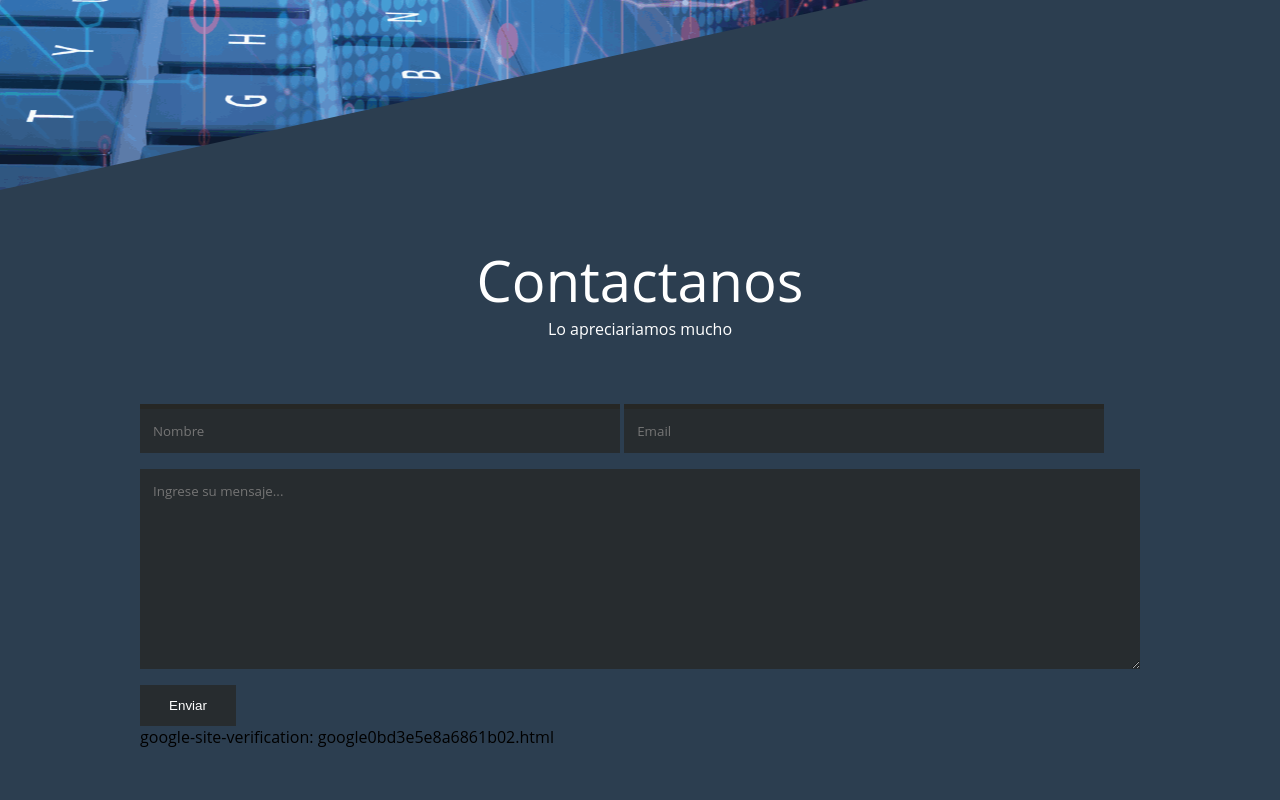
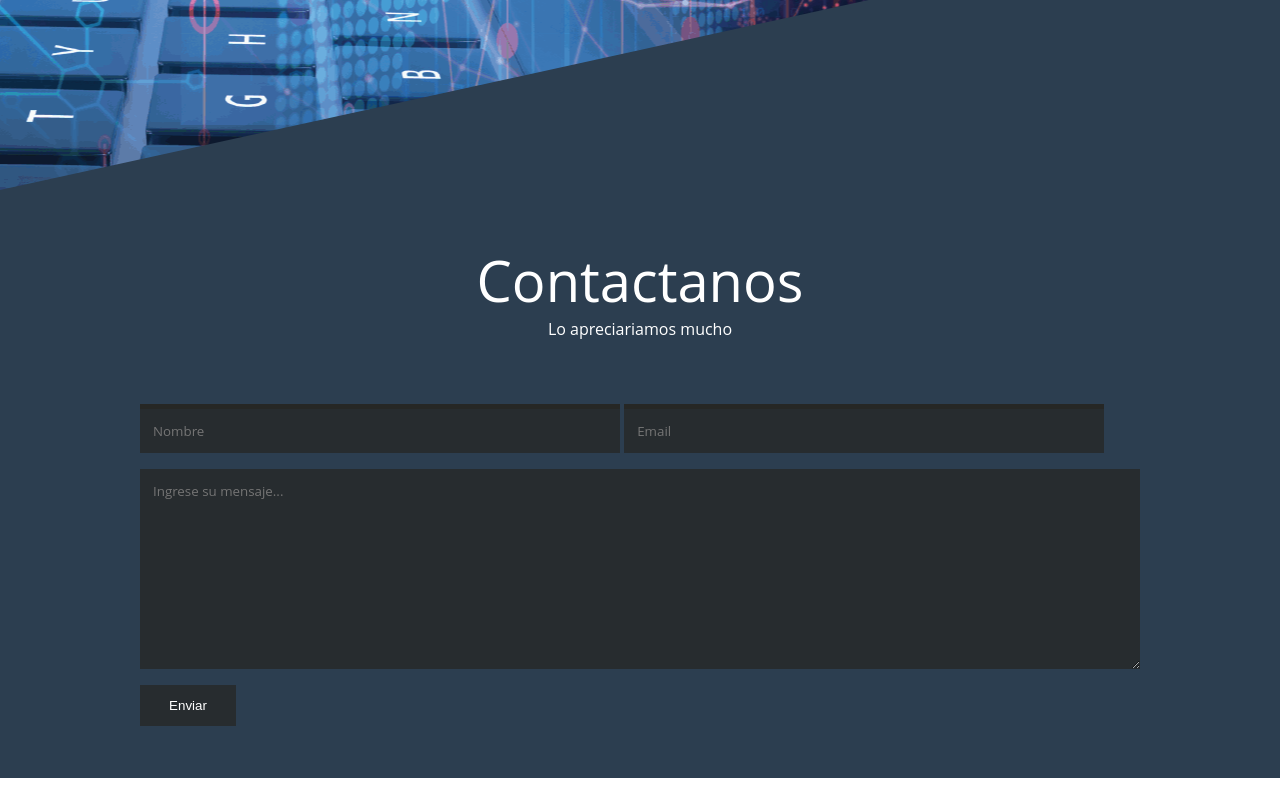
Before and after one commit to tutorialeshyj/pag, a plain HTML site: page index.html in a window 1280 px wide. Shown: the part 2778-3578 px from the top of the page. After the commit the page ends 3556 px from the top, so only its background shows below. Drawn offline with Linux system fonts and the light colour scheme.

Commit message:
Update index.html

```diff
--- a/index.html
+++ b/index.html
@@ -116,7 +116,6 @@
                     <input type="submit" value="Enviar"></a>
                 </form>
             </div>
-          google-site-verification: google0bd3e5e8a6861b02.html
         </div>
     </footer>
 </body>
```
